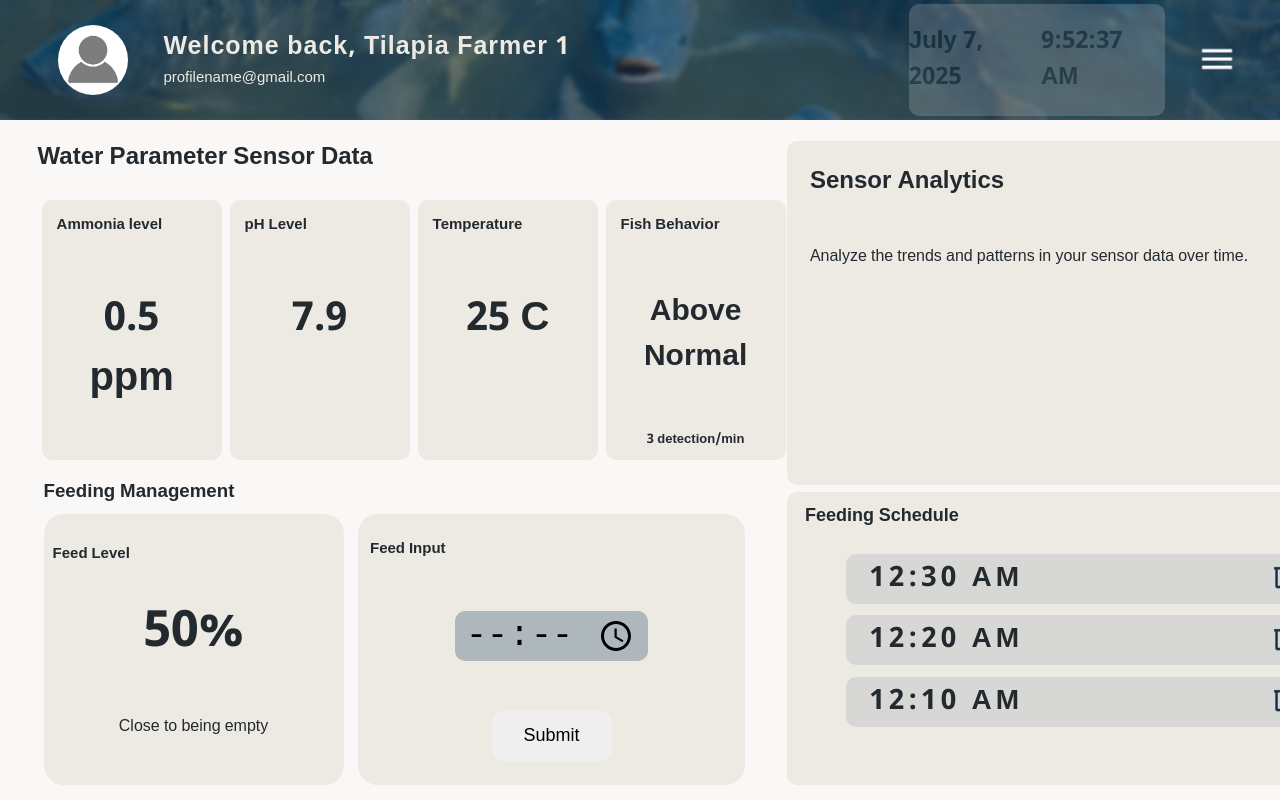
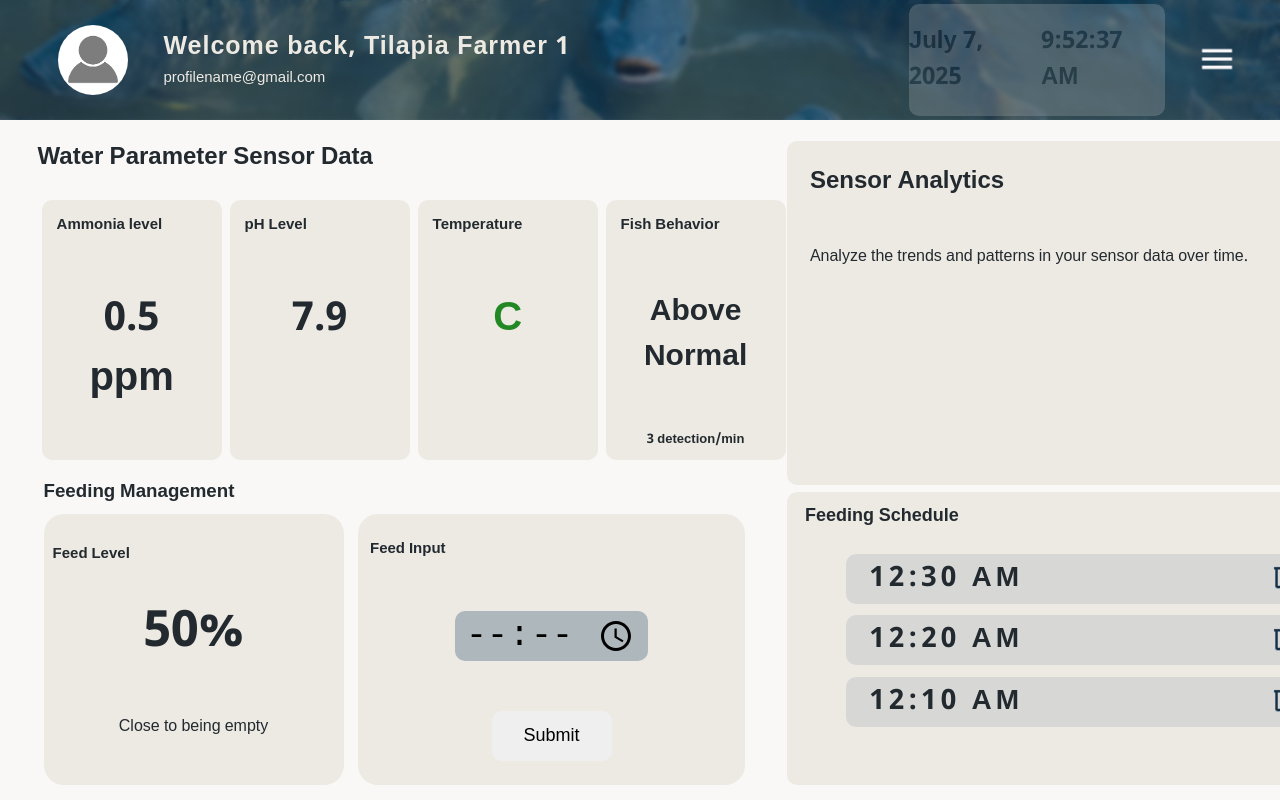
Before and after one commit to soberanosweetkylah-dot/RoboTilapia, a React (Vite) app in the folder frontend/: page /dashboard in a window 1280 px wide. Built offline with nearby package versions, Linux system fonts and the light colour scheme; no server answers; the database is empty.

Commit message:
read data from firebase

```diff
--- a/frontend/src/components/Dashboard.jsx
+++ b/frontend/src/components/Dashboard.jsx
@@ -17,7 +17,7 @@ import RealTimeClock from "./RealTimeClock.jsx";
 import FeedingManagement from "./FeedingManagement.jsx";
 
 // utilities
-import { useAnimatedToggle } from "./utils.jsx";
+import { useAnimatedToggle, useReadDatabase } from "./utils.jsx";
 
 // DRY: Custom hook for toggling modals/sidebars with animation
 function Dashboard() {
@@ -28,7 +28,7 @@ function Dashboard() {
     { schedId: Date.now() + 2, time: "12:20 AM", isDeleted: false },
     { schedId: Date.now() + 3, time: "12:10 AM", isDeleted: false },
   ]);
-  const [readings, setReadings] = useState({
+  const [tmpReadings, setTmpreadings] = useState({
     ammonia: 0.5,
     pH: 7.9,
     temperature: 25,
@@ -37,6 +37,11 @@ function Dashboard() {
   });
 
   // DRY: Use custom hook for sidebar and signout modal
+
+  const { readings, setReadings } = useReadDatabase();
+  useEffect(() => {
+    console.log(readings);
+  }, []);
   const sidebar = useAnimatedToggle(300);
   const signout = useAnimatedToggle(300);
   const closeSignoutSideBar = () => {
@@ -142,11 +147,11 @@ function Dashboard() {
           </button>
         </div>
         <div className="content-section">
-          {/* Water Paramert Monitoring Section */}
-          <WaterParameters sensorReadings={readings} />
+          {/* Water Parameter Monitoring Section */}
+          <WaterParameters sensorReadings={tmpReadings} temp={readings} />
           {/* Feeding Management Section */}
           <FeedingManagement
-            sensorReadings={readings}
+            sensorReadings={tmpReadings}
             feedingSched={schedArr}
           />
         </div>
--- a/frontend/src/components/WaterParameters.jsx
+++ b/frontend/src/components/WaterParameters.jsx
@@ -1,6 +1,8 @@
 import React from "react";
 
-function WaterParameters({ sensorReadings }) {
+function WaterParameters({ sensorReadings, temp }) {
+
+
   return (
     <div className="water-parameter-data">
       <section className="sensor-data-section">
@@ -20,7 +22,12 @@ function WaterParameters({ sensorReadings }) {
           {/* Temperature sensor readings */}
           <div className="temperature-container">
             <h2>Temperature</h2>
-            <p className="temperature-readings">{sensorReadings.temperature} C</p>
+            <p
+              className="temperature-readings"
+              style={colorCode("temperature", temp?.temperature)}
+            >
+              {temp?.temperature} C
+            </p>
           </div>
 
           {/* Fish Behavior sensor readings */}
@@ -44,3 +51,12 @@ function WaterParameters({ sensorReadings }) {
 }
 
 export default WaterParameters;
+
+// Function for styles (color code)
+const colorCode = (sensor, readings) => {
+  switch (sensor) {
+    case "temperature": {
+      return readings > 25 ? { color: "#D2222D" } : { color: "#238823" };
+    }
+  }
+};
--- a/frontend/src/components/utils.jsx
+++ b/frontend/src/components/utils.jsx
@@ -1,5 +1,5 @@
 // All utilies will be stored here
-import { useState, useCallback } from "react";
+import { useState, useEffect, useCallback } from "react";
 
 export function useAnimatedToggle(duration = 300) {
   const [visible, setVisible] = useState(false);
@@ -15,3 +15,29 @@ export function useAnimatedToggle(duration = 300) {
   const shouldRender = visible || animating;
   return { visible, animating, open, close, shouldRender };
 }
+
+// Read data from firebase Realtime Database
+import app from "../firebase.js";
+import { getDatabase, ref, get } from "firebase/database";
+
+export function useReadDatabase() {
+  const [readings, setReadings] = useState(null);
+
+  useEffect(() => {
+    const fetchData = async () => {
+      try {
+        const db = getDatabase(app);
+        const dbRef = ref(db, "dht11");
+        const snapshot = await get(dbRef);
+        if (!snapshot.exists()) throw new Error("Error getting database");
+        setReadings(snapshot.val());
+        console.log(snapshot.val());
+      } catch (err) {
+        console.log(err);
+      }
+    };
+    fetchData();
+  }, [readings]);
+
+  return { readings, setReadings };
+}
--- a/frontend/src/firebase.js
+++ b/frontend/src/firebase.js
@@ -7,16 +7,20 @@ import { getAnalytics } from "firebase/analytics";
 // Your web app's Firebase configuration
 // For Firebase JS SDK v7.20.0 and later, measurementId is optional
 const firebaseConfig = {
-  apiKey: process.env.ROBOTILAPIA_FIREBASE_API_KEY,
-  authDomain: process.env.ROBOTILAPIA_FIREBASE_AUTH_DOMAIN,
-  databaseURL: process.env.ROBOTILAPIA_FIREBASE_DATABASE_URL,
-  projectId: process.env.ROBOTILAPIA_FIREBASE_PROJECT_ID,
-  storageBucket: process.env.ROBOTILAPIA_FIREBASE_STORAGE_BUCKET,
-  messagingSenderId: process.env.ROBOTILAPIA_FIREBASE_MESSAGING_SENDER_ID,
-  appId: process.env.ROBOTILAPIA_FIREBASE_APP_ID,
-  measurementId: process.env.ROBOTILAPIA_FIREBASE_MEASUREMENT_ID,
+  apiKey: import.meta.env.VITE_ROBOTILAPIA_FIREBASE_API_KEY,
+  authDomain: import.meta.env.VITE_ROBOTILAPIA_FIREBASE_AUTH_DOMAIN,
+  databaseURL: import.meta.env.VITE_ROBOTILAPIA_FIREBASE_DATABASE_URL,
+  projectId: import.meta.env.VITE_ROBOTILAPIA_FIREBASE_PROJECT_ID,
+  storageBucket: import.meta.env.VITE_ROBOTILAPIA_FIREBASE_STORAGE_BUCKET,
+  messagingSenderId: import.meta.env
+    .VITE_ROBOTILAPIA_FIREBASE_MESSAGING_SENDER_ID,
+  appId: import.meta.env.VITE_ROBOTILAPIA_FIREBASE_APP_ID,
+  measurementId: import.meta.env.VITE_ROBOTILAPIA_FIREBASE_MEASUREMENT_ID,
+  projectId: import.meta.env.VITE_ROBOTILAPIA_FIREBASE_PROJECT_ID,
 };
 
 // Initialize Firebase
 const app = initializeApp(firebaseConfig);
 const analytics = getAnalytics(app);
+
+export default app;
```
